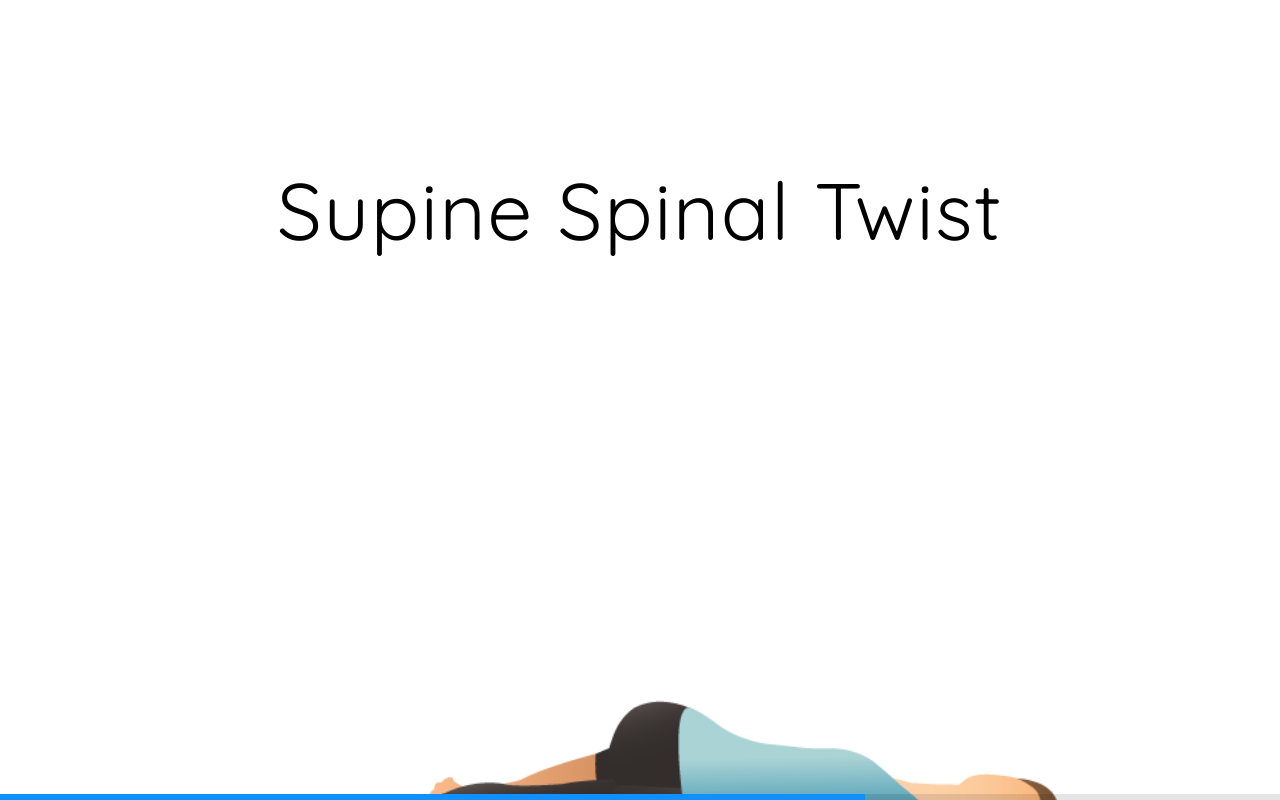
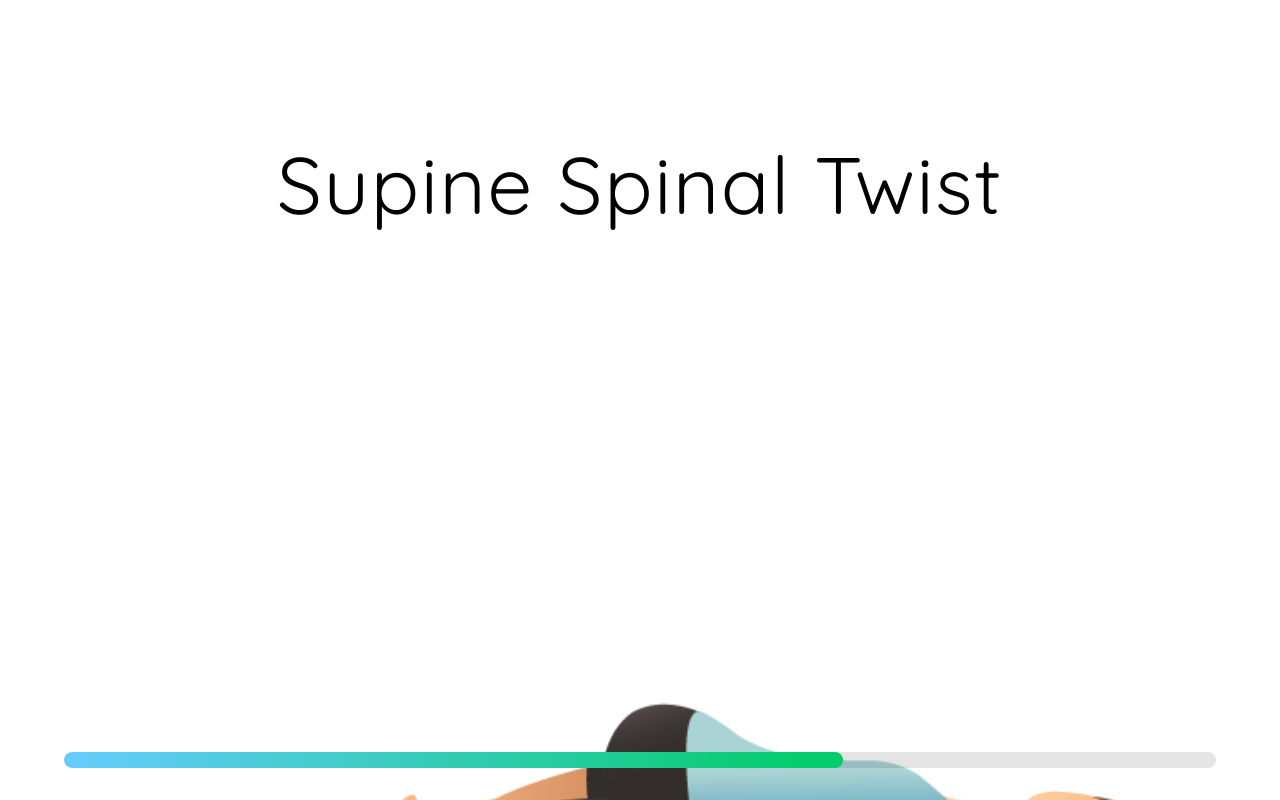
Before and after one commit to nicolau-pro/yoga, a React (Vite) app: page / in a window 1280 px wide. Built offline with nearby package versions, Linux system fonts and the light colour scheme.

Commit message:
progress-bar

```diff
--- a/src/components/Slideshow.jsx
+++ b/src/components/Slideshow.jsx
@@ -7,6 +7,7 @@ export default function Slideshow() {
   const [progress, setProgress] = useState(0);
   const audioRef = useRef(null);
   const manualRef = useRef(false);
+  const progressRef = useRef(null);
 
   // === Format filename for display ===
   const getDisplayName = (filename) => {
@@ -17,35 +18,40 @@ export default function Slideshow() {
     return name.trim();
   };
 
+  // === Progress bar logic ===
+  const startProgress = (intervalMs) => {
+    cancelAnimationFrame(progressRef.current);
+    setProgress(0); // ✅ reset to 0
+    const startTime = performance.now();
+
+    const updateProgress = (now) => {
+      const elapsed = now - startTime;
+      const pct = Math.min((elapsed / intervalMs) * 100, 100);
+      setProgress(pct);
+      if (pct < 100 && !fading) {
+        progressRef.current = requestAnimationFrame(updateProgress);
+      }
+    };
+
+    progressRef.current = requestAnimationFrame(updateProgress);
+  };
+
   useEffect(() => {
     if (FADE_SOUND) audioRef.current = new Audio(`/src/assets/${FADE_SOUND}`);
 
     const intervalMs = SLIDE_INTERVAL * 1000;
     const fadeMs = FADE_DURATION * 1000;
 
-    // progress bar updates
-    let progressTimer;
-    const startProgress = () => {
-      setProgress(0);
-      const start = performance.now();
-      progressTimer = requestAnimationFrame(function update(now) {
-        const elapsed = now - start;
-        const pct = Math.min((elapsed / intervalMs) * 100, 100);
-        setProgress(pct);
-        if (pct < 100 && !fading) requestAnimationFrame(update);
-      });
-    };
-
-    startProgress();
+    startProgress(intervalMs); // start immediately on load
 
     const id = setInterval(() => {
       if (manualRef.current) {
         manualRef.current = false;
-        startProgress();
+        startProgress(intervalMs);
         return;
       }
 
-      // play chime at fade start
+      // play chime when fade starts
       if (audioRef.current) {
         audioRef.current.currentTime = 0;
         audioRef.current.play().catch(() => {});
@@ -56,27 +62,28 @@ export default function Slideshow() {
       setTimeout(() => {
         setIndex((i) => (i + 1) % SLIDES.length);
         setFading(false);
-        startProgress();
+        startProgress(intervalMs);
       }, fadeMs);
     }, intervalMs + fadeMs);
 
     return () => {
       clearInterval(id);
-      cancelAnimationFrame(progressTimer);
+      cancelAnimationFrame(progressRef.current);
     };
   }, [fading]);
 
   // === Handle manual navigation ===
   useEffect(() => {
     const handleKey = (e) => {
+      const total = SLIDES.length;
       if (e.key === 'ArrowRight') {
         manualRef.current = true;
-        setIndex((i) => (i + 1) % SLIDES.length);
+        setIndex((i) => (i + 1) % total);
         setFading(false);
         setProgress(0);
       } else if (e.key === 'ArrowLeft') {
         manualRef.current = true;
-        setIndex((i) => (i - 1 + SLIDES.length) % SLIDES.length);
+        setIndex((i) => (i - 1 + total) % total);
         setFading(false);
         setProgress(0);
       }
--- a/src/styles/main.scss
+++ b/src/styles/main.scss
@@ -29,7 +29,8 @@ body {
     object-fit: contain;
     position: absolute;
     z-index: 1;
-    scale: 1.5;
+    scale: 1.8;
+    transform: translateY(-4vh); /* move image slightly up */
   }
 
   .fade-layer {
@@ -50,10 +51,9 @@ body {
 
 .caption {
   position: absolute;
-  top: 10vw;
+  top: 8vw;
   left: 50%;
   transform: translateX(-50%);
-  background: rgba(255, 255, 255, 0.7);
   color: #000;
   font-family: 'Quicksand', sans-serif;
   font-size: 5rem;
@@ -68,18 +68,21 @@ body {
 
 .progress-bar {
   position: absolute;
-  bottom: 0;
-  left: 0;
-  width: 100%;
-  height: 6px;
+  bottom: 4vh; /* slightly above the bottom edge */
+  left: 50%;
+  transform: translateX(-50%);
+  width: 90vw; /* shorter than full width */
+  height: 2vh; /* slimmer height */
   background: rgba(0, 0, 0, 0.1);
+  border-radius: 1vh; /* smooth rounded corners */
+  overflow: hidden;
   z-index: 4;
-  overflow: hidden;
 
   .progress-fill {
     height: 100%;
-    background: #108fff; /* GoWise blue */
     width: 0%;
+    border-radius: inherit;
+    background: linear-gradient(90deg, #66ccff, #00cc66); /* light blue → green */
     transition: width 0.1s linear;
   }
 }
```
